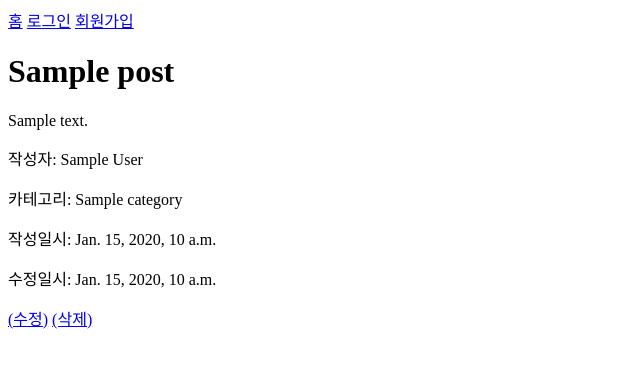
After one commit to sungbinlee/django-blog-service, a Django app: template blogservice/blog/templates/blog/post_detail.html in a window 1280 px wide. The commit adds this page. Shown: the top 368 px of the page, without its empty margins (0-640 px from the left). Run offline with Django 3.2, Linux system fonts and the light colour scheme; the template is opened without the code that fills it: most values are stand-ins (such as "Sample title", 1, 10 or a date in 2020).

Commit message:
[feat] 글조회, 수정, 삭제 구현

```diff
--- /dev/null
+++ b/blogservice/blog/templates/blog/post_detail.html
@@ -0,0 +1,16 @@
+{% extends 'base.html' %}
+
+{% block content %}
+  <h1>{{ post.title }}</h1>
+  <p>{{ post.content }}</p>
+  <p>작성자:
+    {{ post.author }}</p>
+  <p>카테고리:
+    {{ post.category }}</p>
+  <p>작성일시:
+    {{ post.created_at }}</p>
+  <p>수정일시:
+    {{ post.updated_at }}</p>
+  <a href="{% url 'blog:post_update' post_id=post.id %}">(수정)</a>
+  <a href="{% url 'blog:post_delete' post_id=post.id %}">(삭제)</a>
+{% endblock %}
--- a/blogservice/blog/templates/blog/post_list.html
+++ b/blogservice/blog/templates/blog/post_list.html
@@ -9,7 +9,7 @@
     <ul>
       {% for post in posts %}
         <li>
-          <a href="">{{ post.title }}</a>
+          <a href="{% url 'blog:post_detail' post_id=post.id %}">{{ post.title }}</a>
         </li>
       {% endfor %}
     </ul>
--- a/blogservice/blog/urls.py
+++ b/blogservice/blog/urls.py
@@ -1,5 +1,6 @@
 from django.urls import path
-from .views import CreatePostView, PostListView
+from .views import CreatePostView, PostListView, PostDetailView, PostUpdateView, PostDeleteView
+
 
 app_name = 'blog'
 
@@ -8,5 +9,8 @@ urlpatterns = [
     path('', PostListView.as_view(), name='post_list'),
     # 글 생성
     path('post/create/', CreatePostView.as_view(), name='post_create'),
+    path('<int:post_id>/', PostDetailView.as_view(), name='post_detail'),
+    path('<int:post_id>/update/', PostUpdateView.as_view(), name='post_update'),
+    path('<int:post_id>/delete/', PostDeleteView.as_view(), name='post_delete'),
 
 ]
```
Also changed, not shown: blogservice/blog/templates/blog/post_delete.html (added, +11 -0 lines), blogservice/blog/templates/blog/post_update.html (added, +10 -0 lines), blogservice/blog/views.py (+54 -1 lines).
